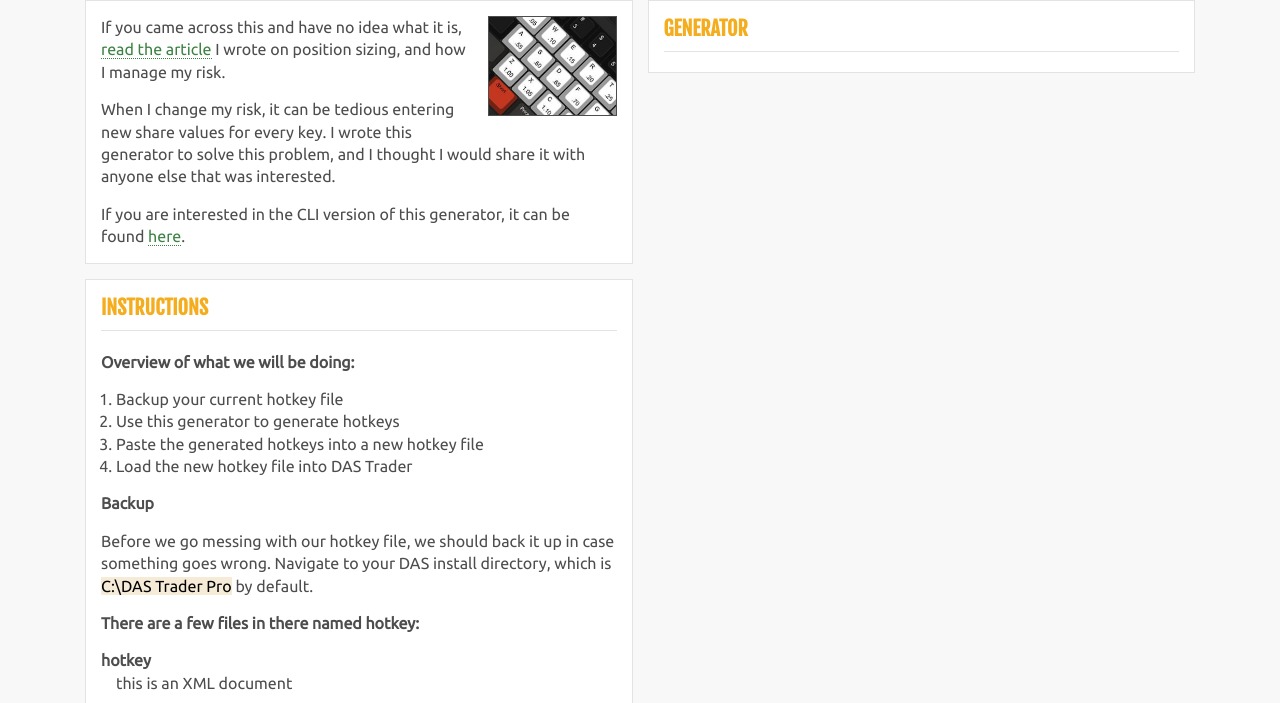
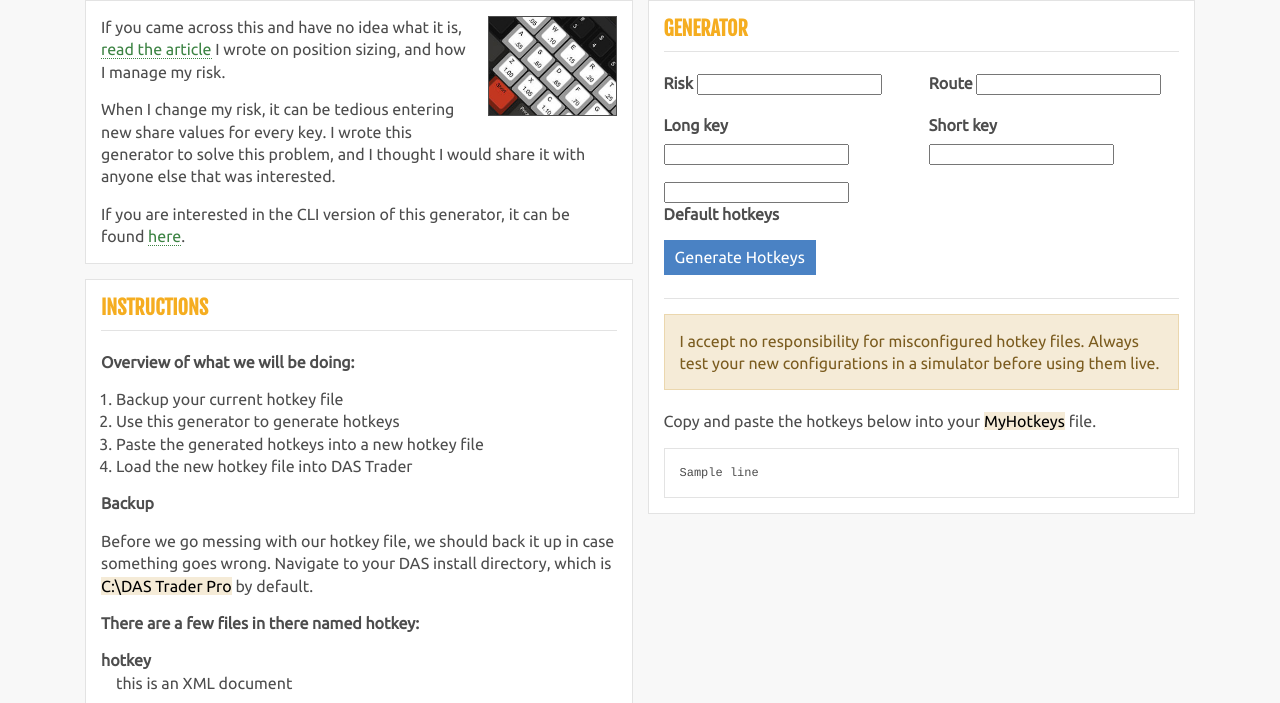
Before and after one commit to onosendi/dlindegren, a Django app: template das_hotkey_generator/templates/das_hotkey_generator/index.html in a window 1280 px wide. Shown: the part 72-775 px from the top of the page. Run offline with Django 3.2, Linux system fonts and the light colour scheme; the template is opened without the code that fills it: most values are stand-ins (such as "Sample title", 1, 10 or a date in 2020); form fields are guessed from the names that the template uses; some libraries are stand-ins or nearby versions.

Commit message:
Get hotkey generator form working - Djangofied

```diff
--- a/das_hotkey_generator/templates/das_hotkey_generator/index.html
+++ b/das_hotkey_generator/templates/das_hotkey_generator/index.html
@@ -1,3 +1,6 @@
+{% load static %}
+{% load widget_tweaks %}
+
 <!doctype html>
 <html lang="en">
 <meta charset="utf-8">
@@ -5,7 +8,6 @@
 <meta name="description" content="Generate hotkeys for DAS Trader based on your criteria">
 <title>DAS Trader hotkey generator | dlindegren.com</title>
 <link href="https://fonts.googleapis.com/css?family=Fjalla+One%7CUbuntu&display=swap" rel="stylesheet">
-{% load static %}
 <link href="{% static 'das_hotkey_generator/dist/main.css' %}" rel="stylesheet">
 <div class="l-grid">
   <header class="l-grid__header">
@@ -71,6 +73,46 @@
   <aside class="l-grid__generator">
     <div class="c-panel">
       <h2 class="c-panel__title">Generator</h2>
+      <form class="c-form" method="post" novalidate>
+        <div class="c-form__row">
+          <div class="c-form__group">
+            <label for="{{ form.risk.id_for_label }}">{{ form.risk.label }}</label>
+            {% render_field form.risk class+='c-form__control' placeholder='100' %}
+          </div>
+          <div class="c-form__group">
+            <label for="{{ form.route.id_for_label }}">{{ form.route.label }}</label>
+            {% render_field form.route class+='c-form__control' placeholder='SMRTL' %}
+          </div>
+        </div>
+        <div class="c-form__row">
+          <div class="c-form__group">
+            <label for="{{ form.long_key.id_for_label }}">{{ form.long_key.label }}</label>
+            {% render_field form.long_key class+='c-form__control' placeholder='Ctrl+Shift' %}
+          </div>
+          <div class="c-form__group">
+            <label for="{{ form.short_key.id_for_label }}">{{ form.short_key.label }}</label>
+            {% render_field form.short_key class+='c-form__control' placeholder='Alt+Shift' %}
+          </div>
+        </div>
+        <div class="c-form__row">
+          <div class="c-form__group">
+            {% render_field form.default_hotkeys %}
+            <label class="c-form__check-label" for="{{ form.default_hotkeys.id_for_label }}">{{ form.default_hotkeys.label }}</label>
+          </div>
+        </div>
+        {% csrf_token %}
+        <input class="c-btn c-btn--primary" type="submit" value="Generate Hotkeys">
+      </form>
+      {% if hotkeys %}
+        <hr>
+        <div class="c-alert c-alert--warning">
+          <p class="c-paragraph">I accept no responsibility for misconfigured hotkey files. Always test your new configurations in a simulator before using them live.</p>
+        </div>
+        <p class="c-paragraph">Copy and paste the hotkeys below into your <mark>MyHotkeys</mark> file.</p>
+        <div class="c-panel">
+          <pre class="c-code"><code>{% for line in hotkeys %}{{ line }}<br>{% endfor %}</code></pre>
+        </div>
+      {% endif %}
     </div>
   </aside>
 </div>
--- a/das_hotkey_generator/urls.py
+++ b/das_hotkey_generator/urls.py
@@ -1,8 +1,8 @@
 from django.urls import path
 
-from .views import IndexView
+from .views import index_view
 
 app_name = 'das_hotkey_generator'
 urlpatterns = [
-    path('', IndexView.as_view(), name='index'),
+    path('', index_view, name='index'),
     ]
```
Also changed, not shown: das_hotkey_generator/forms.py (added, +9 -0 lines), das_hotkey_generator/views.py (+18 -3 lines).
